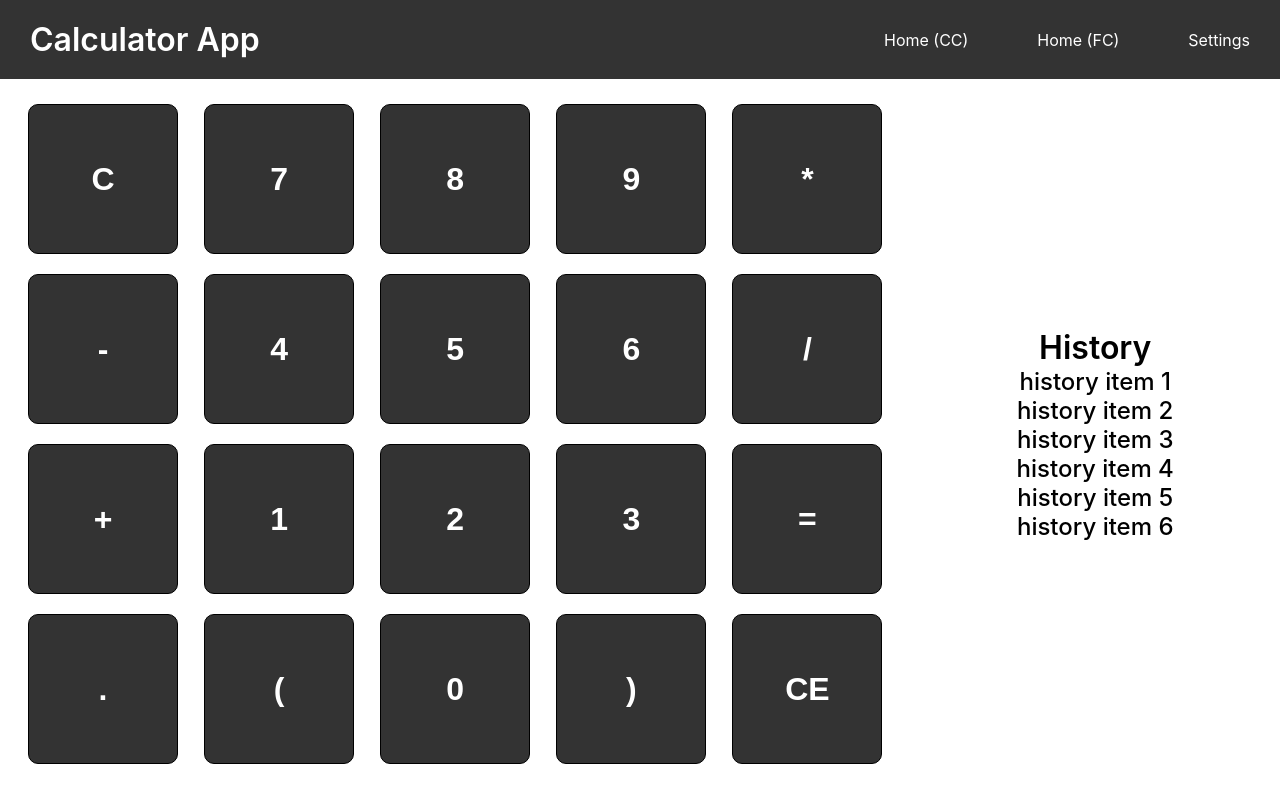
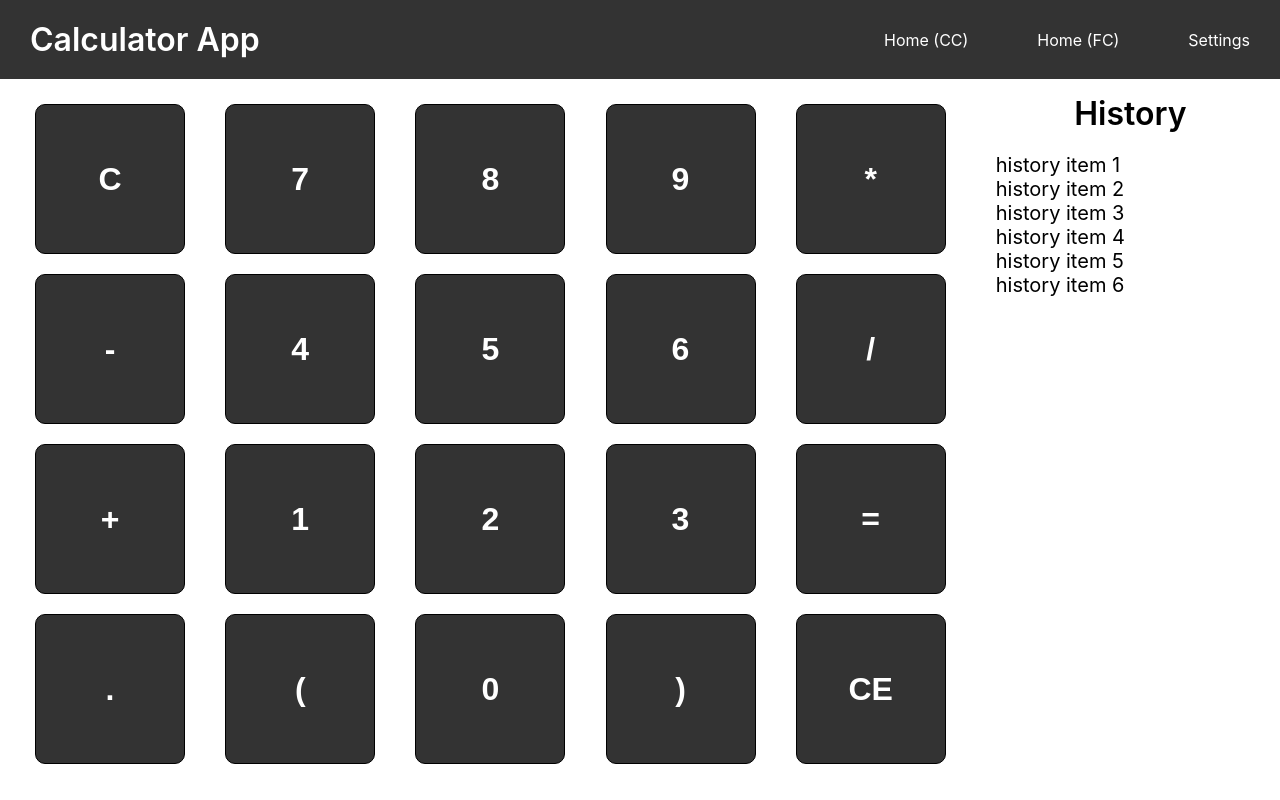
Before and after one commit to LizavetaLeiko/TestTaskCalculator, a React (Create React App) app in the folder calculator/: page / in a window 1280 px wide. Built offline with nearby package versions, Linux system fonts and the light colour scheme.

Commit message:
fix: history styles

```diff
--- a/calculator/src/App.css
+++ /dev/null
@@ -1,38 +0,0 @@
-.App {
-  text-align: center;
-}
-
-.App-logo {
-  height: 40vmin;
-  pointer-events: none;
-}
-
-@media (prefers-reduced-motion: no-preference) {
-  .App-logo {
-    animation: App-logo-spin infinite 20s linear;
-  }
-}
-
-.App-header {
-  background-color: #282c34;
-  min-height: 100vh;
-  display: flex;
-  flex-direction: column;
-  align-items: center;
-  justify-content: center;
-  font-size: calc(10px + 2vmin);
-  color: white;
-}
-
-.App-link {
-  color: #61dafb;
-}
-
-@keyframes App-logo-spin {
-  from {
-    transform: rotate(0deg);
-  }
-  to {
-    transform: rotate(360deg);
-  }
-}
--- a/calculator/src/App.js
+++ b/calculator/src/App.js
@@ -1,11 +1,10 @@
-import './App.css';
 import { CalculatorFC } from './components/calculator/CalculatorFC';
 import { Header } from './components/header/Header';
 import { KeypadFC } from './components/keypad/KeypadFC';
 
 function App() {
   return (
-    <div className="App">
+    <div >
       <Header/>
       <CalculatorFC/>
     </div>
--- a/calculator/src/components/calculator/calculatorStyles.js
+++ b/calculator/src/components/calculator/calculatorStyles.js
@@ -4,5 +4,6 @@
 export const CalcBox = styled.div`
   display: flex;
   justify-content: space-between;
-  align-items: center;
+  align-items: flex-start;
+  height: 100%;
 `
--- a/calculator/src/components/history/historyStyles.js
+++ b/calculator/src/components/history/historyStyles.js
@@ -1,14 +1,14 @@
 import styled from 'styled-components'
 
 export const HisporyBox = styled.div`
-  width: 40%;
+  width: 30%;
   height: 100%;
   padding: 15px;
 `
 export const HisporyList = styled.ul`
   list-style: none;
-  font-size: 24px;
-  font-weight: 500;
+  font-size: 20px;
+  font-weight: 400;
   color: #000;
   backgroun-color: #fff;
 `
@@ -17,8 +17,9 @@
   list-style: none;
 `
 export const HisporyTitle = styled.p`
+  margin-bottom: 20px;
   font-size: 32px;
   font-weight: 600;
   color: #000;
-  margin: 0 auto;
+  text-align: center;
 `
```
